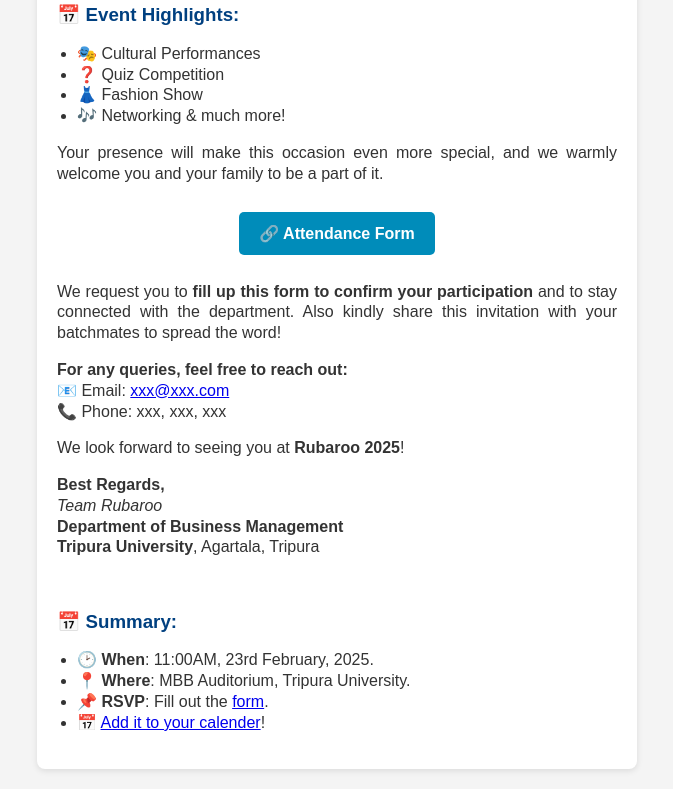
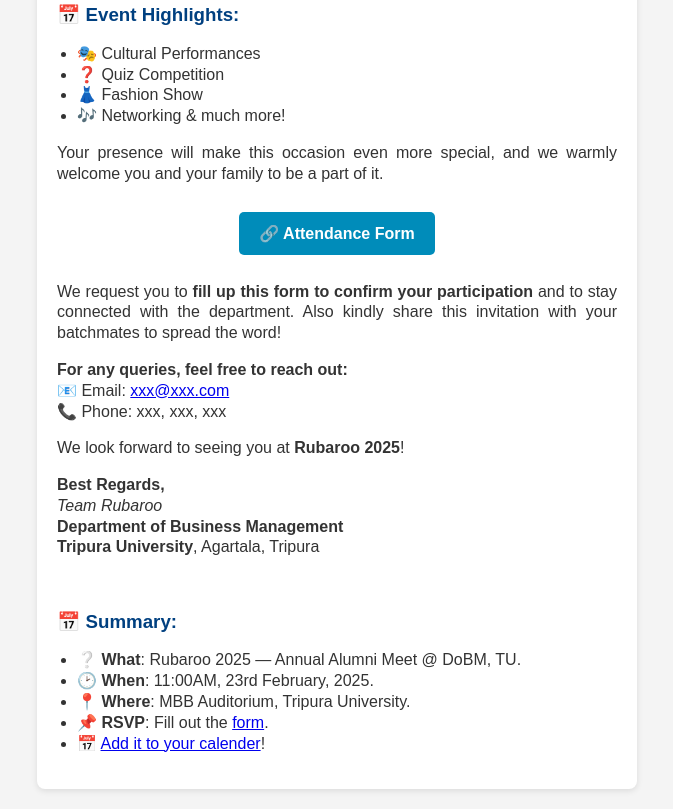
Before and after one commit to OnceYT/Rubaroo-Invitation-2025, a plain HTML site: page Rubaroo Invitation/index.html in a window 1280 px wide. Shown: the part 356-1165 px from the top of the page, without its empty margins (303-976 px from the left). Drawn offline with Linux system fonts and the light colour scheme.

Commit message:
Update index.html

```diff
--- a/Rubaroo Invitation/index.html
+++ b/Rubaroo Invitation/index.html
@@ -56,6 +56,7 @@
 
               <h3 style="color: #004080; text-align: left; line-height: 1.3; margin-bottom: 15px;">📅 Summary:</h3>
               <ul style="font-size: 16px; text-align: left; padding-left: 20px; line-height: 1.3; margin-bottom: 15px;">
+                <li>❔ <b>What</b>: Rubaroo 2025 — Annual Alumni Meet @ DoBM, TU.</li>
                 <li>🕑 <b>When</b>: 11:00AM, 23rd February, 2025.</li>
                 <li>📍 <b>Where</b>: MBB Auditorium, Tripura University.</li>
                 <li>📌 <b>RSVP</b>: Fill out the <a href="https://example.com" target="_blank">form</a>.</li>
```
